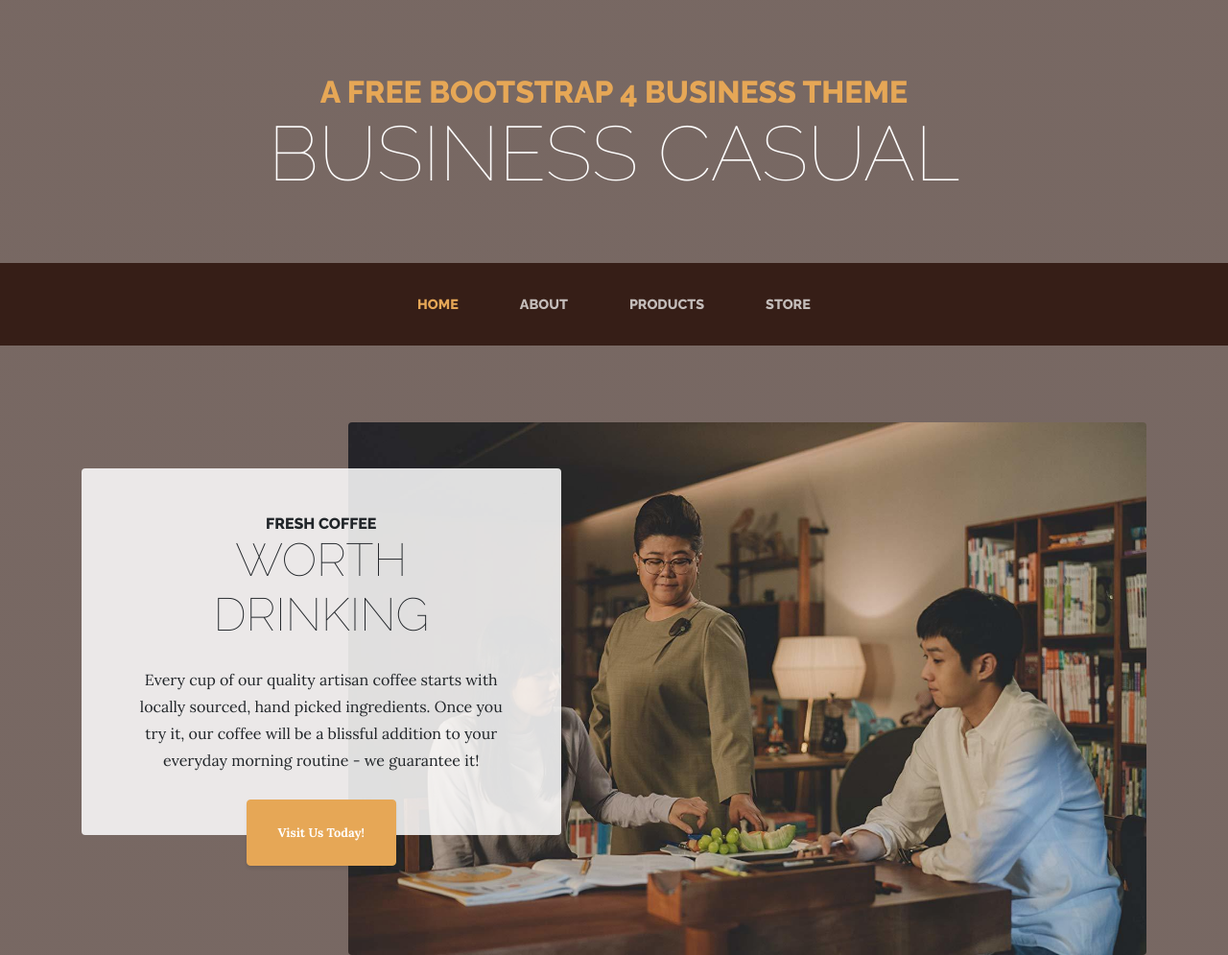
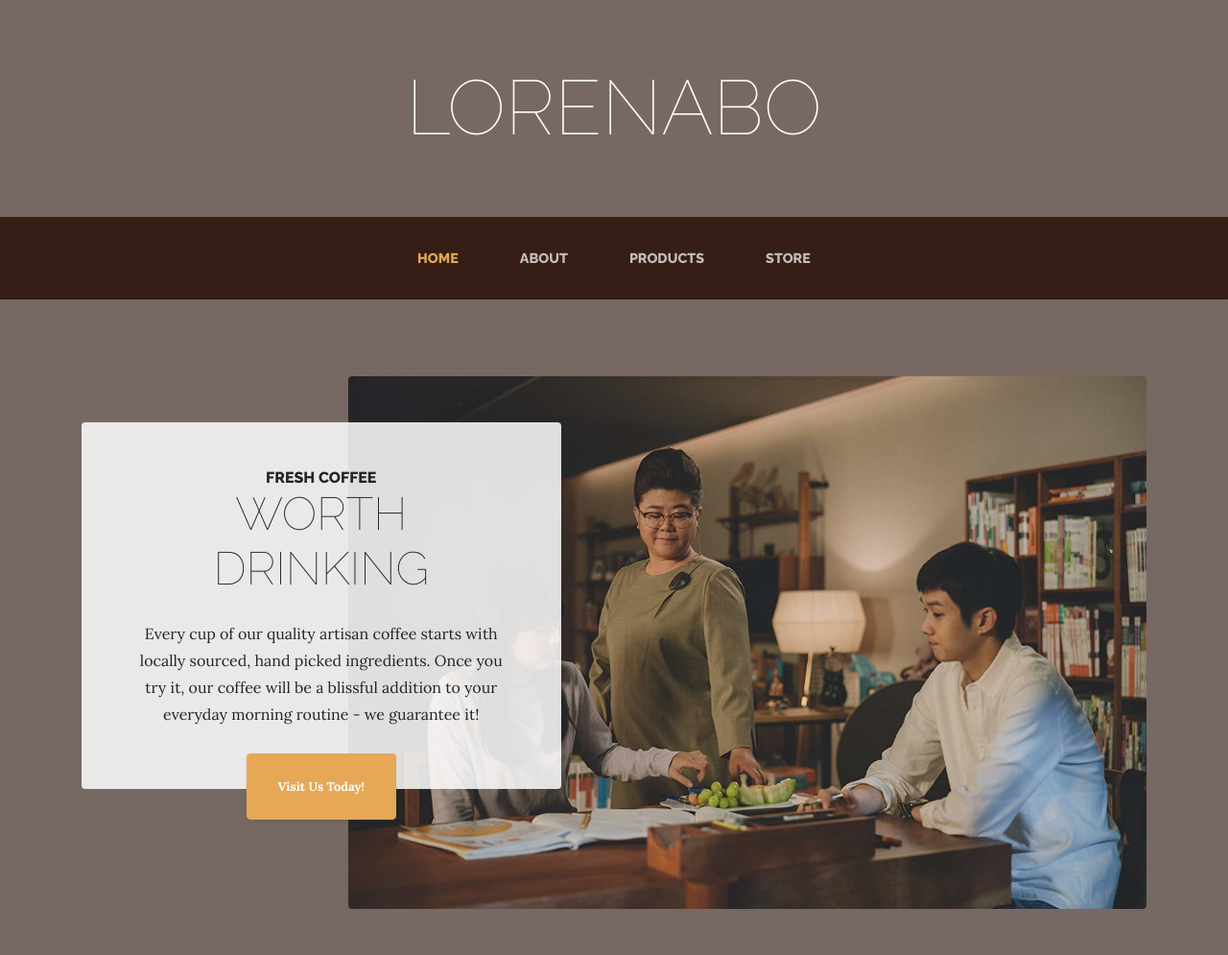
Before and after one commit to EuruS2001/home, a website: page index.html in a window 1280 px wide. Shown: the top 995 px of the page at 96% size. Drawn offline with Linux system fonts and the light colour scheme.

Commit message:
Update index.html

```diff
--- a/index.html
+++ b/index.html
@@ -25,8 +25,8 @@
 <body>
 
   <h1 class="site-heading text-center text-white d-none d-lg-block">
-    <span class="site-heading-upper text-primary mb-3">A Free Bootstrap 4 Business Theme</span>
-    <span class="site-heading-lower">Business Casual</span>
+    <span class="site-heading-upper text-primary mb-3"></span>
+    <span class="site-heading-lower">Lorenabo</span>
   </h1>
 
   <!-- Navigation -->
```
